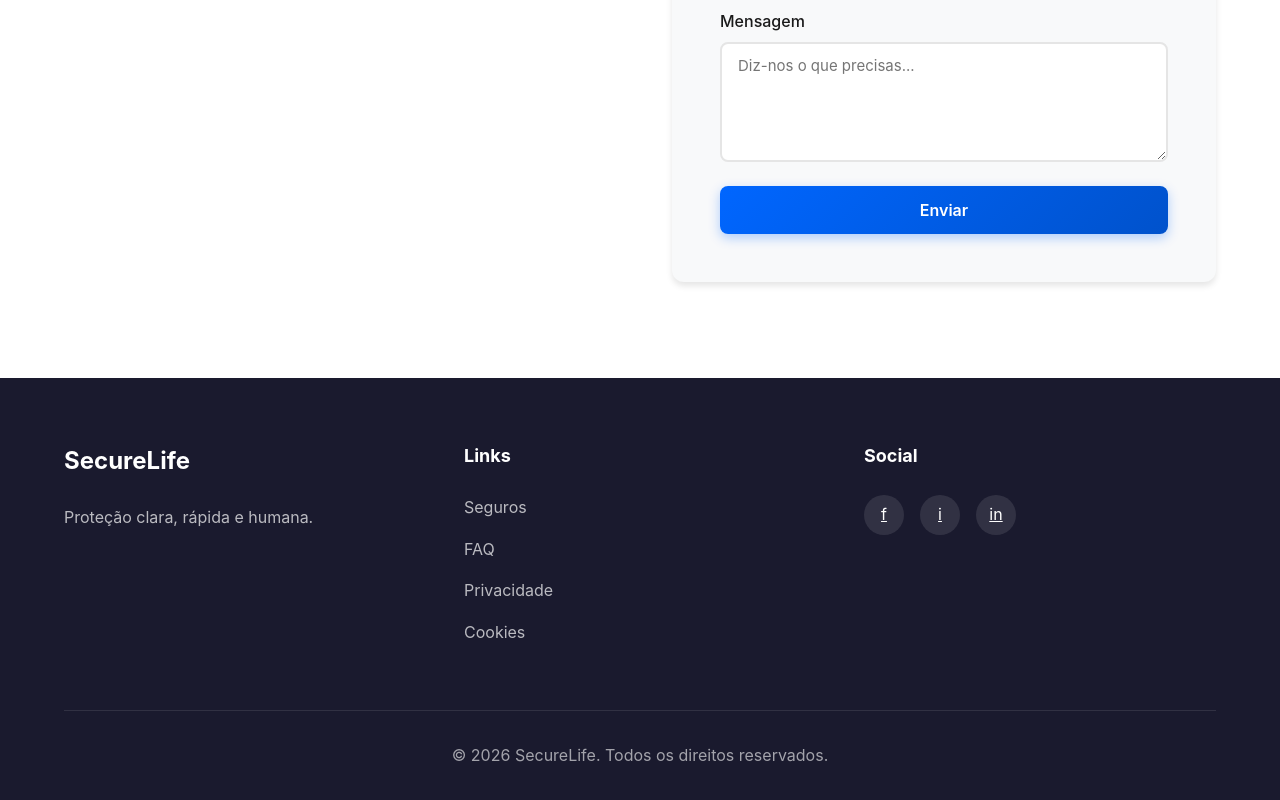
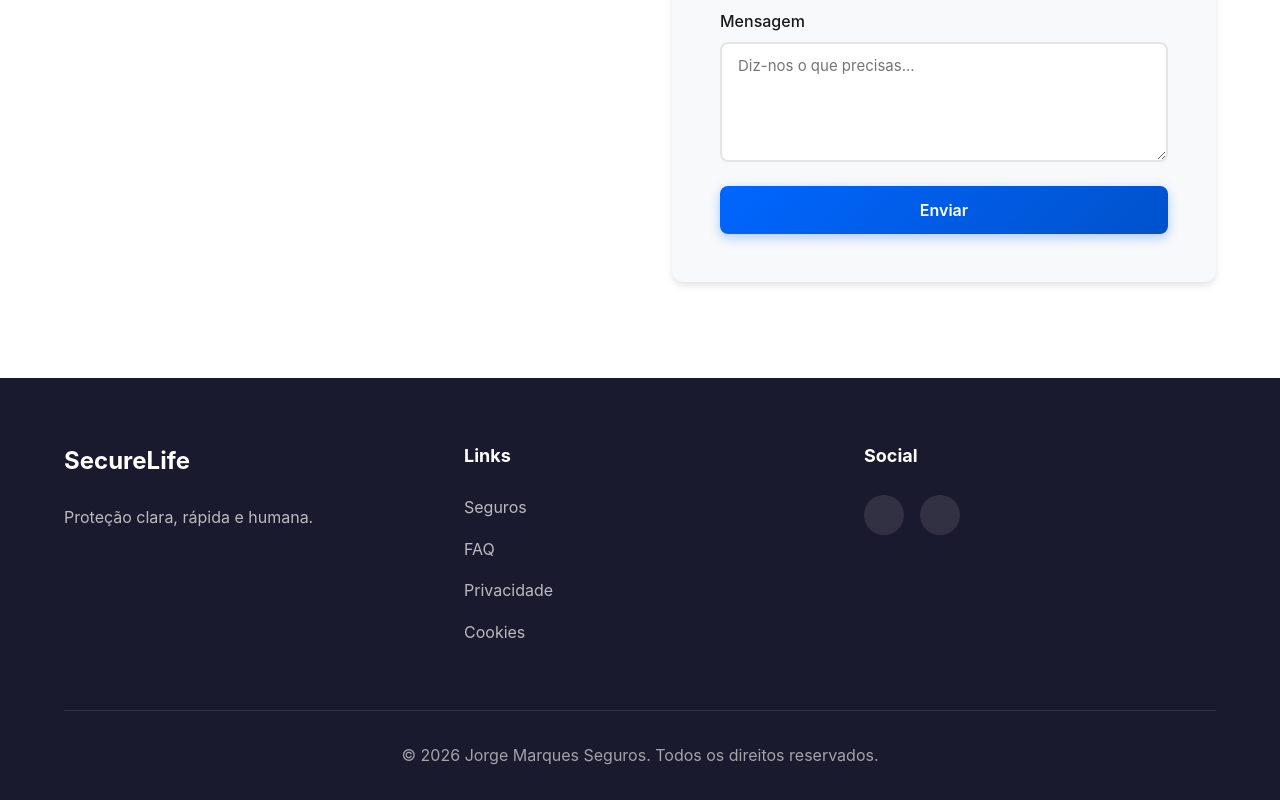
Before and after one commit to a31223-wq/JMseguros2, a website built with Vite: page index.html in a window 1280 px wide. Shown: the part 4972-5772 px from the top of the page. Built offline with nearby package versions, Linux system fonts and the light colour scheme; files whose address does not match are found by name.

Commit message:
Update index.html

```diff
--- a/index.html
+++ b/index.html
@@ -3,7 +3,7 @@
   <head>
     <meta charset="UTF-8" />
     <meta name="viewport" content="width=device-width, initial-scale=1.0" />
-    <title>SecureLife Insurance</title>
+    <title>Jorge Marques Seguros</title>
 
     <!-- CSS -->
     <link rel="stylesheet" href="./css/style.css" />
@@ -434,15 +434,24 @@
           <div class="footer-section">
             <h4>Social</h4>
             <div class="footer-social">
-              <a href="#" aria-label="Facebook">f</a>
-              <a href="#" aria-label="Instagram">i</a>
-              <a href="#" aria-label="LinkedIn">in</a>
+              <a
+                href="https://www.facebook.com/jorgemarquesseguros"
+                className="w-10 h-10 bg-gray-800 rounded-lg flex items-center justify-center hover:bg-[#215ba4] transition"
+              >
+                <Facebook className="h-5 w-5" />
+              </a>
+              <a
+                href="https://www.instagram.com/jorgemarquesseguros"
+                className="w-10 h-10 bg-gray-800 rounded-lg flex items-center justify-center hover:bg-[#215ba4] transition"
+              >
+                <Instagram className="h-5 w-5" />
+              </a>
             </div>
           </div>
         </div>
 
         <div class="footer-bottom">
-          © <span id="year"></span> SecureLife. Todos os direitos reservados.
+          © <span id="year"></span> Jorge Marques Seguros. Todos os direitos reservados.
         </div>
       </div>
     </footer>
```
